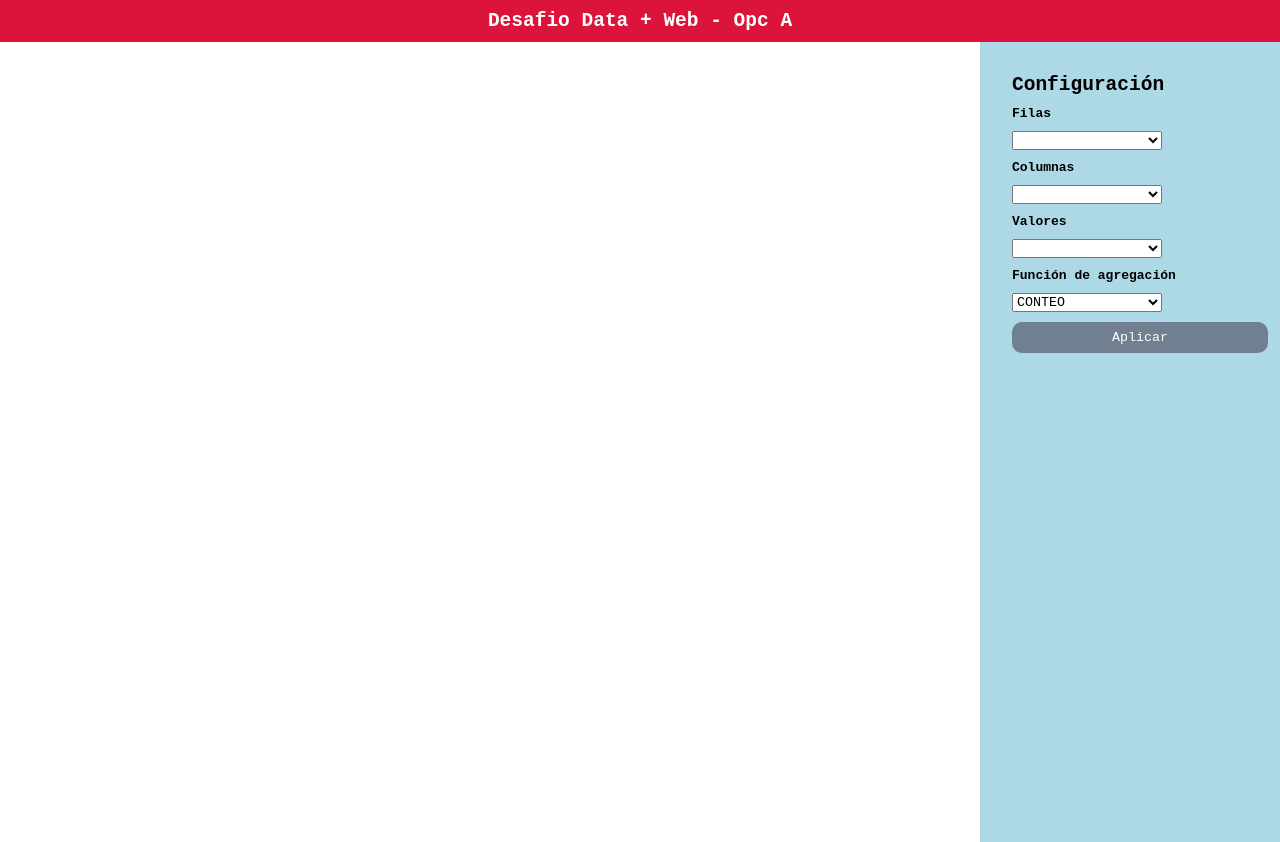
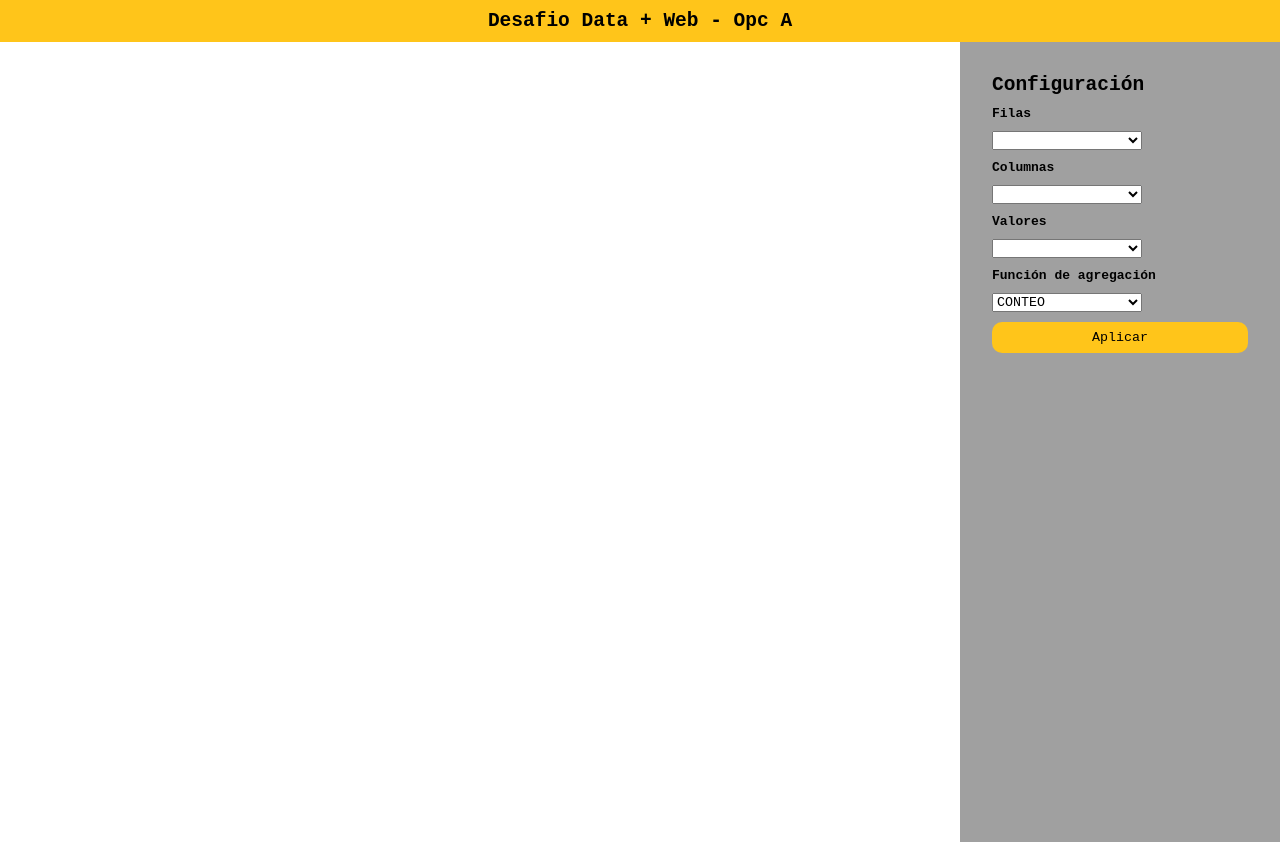
Before and after one commit to gonzaliski/dh-data-web, a website built with Parcel: page index.html in a window 1280 px wide. Built offline with nearby package versions, Linux system fonts and the light colour scheme; no server answers.

Commit message:
cambios en estilos

```diff
--- a/index.css
+++ b/index.css
@@ -12,7 +12,7 @@ section {
 }
 
 .table-head {
-  background-color: rgb(23, 27, 32);
+  background-color: #3f3f3f;
   color: white;
 }
 .table-head.dynamic {
@@ -31,37 +31,33 @@ section {
   display: flex;
   align-items: center;
   justify-content: space-around;
-  background-color: crimson;
+  background-color: #ffc51a;
   padding: 10px;
-  color: white;
+  color: black;
 }
 .main-button,
 .secondary-button {
-  background-color: rgb(23, 27, 32);
-  color: white;
   padding: 8px;
   border-radius: 10px;
   cursor: pointer;
   border-style: none;
+  background-color: #ffc51a;
+  color: black;
 }
 .main-button:hover,
 .secondary-button:hover {
   transition: all ease-in 0.4s;
-  filter: brightness(1.7);
-  background-color: crimson;
-}
-
-.secondary-button {
-  background-color: slategrey;
+  /* filter: brightness(1.7); */
+  background-color: #ffd676;
 }
 
 /* .table-container {
   display: none;
 } */
-.table-container{
+.table-container {
   display: grid;
   grid-template-columns: 75% 25%;
-  gap: 20px;
+  /* gap: 20px; */
   width: 100%;
   height: 100%;
   animation: appear linear 0.5s;
@@ -85,7 +81,7 @@ section {
 }
 #options {
   width: 100%;
-  background-color: lightblue;
+  background-color: #a0a0a0;
 }
 #options-form {
   display: flex;
```
